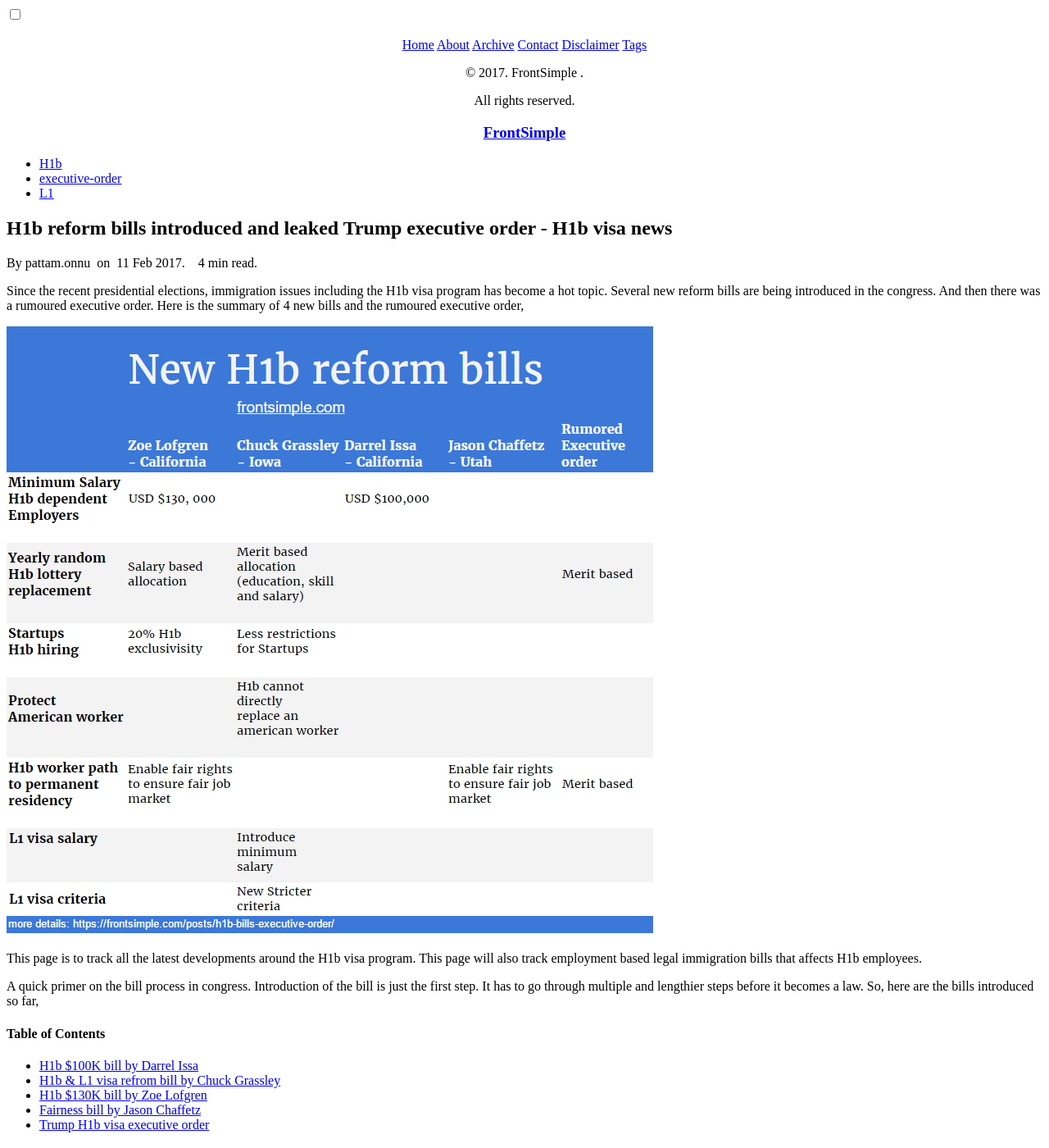
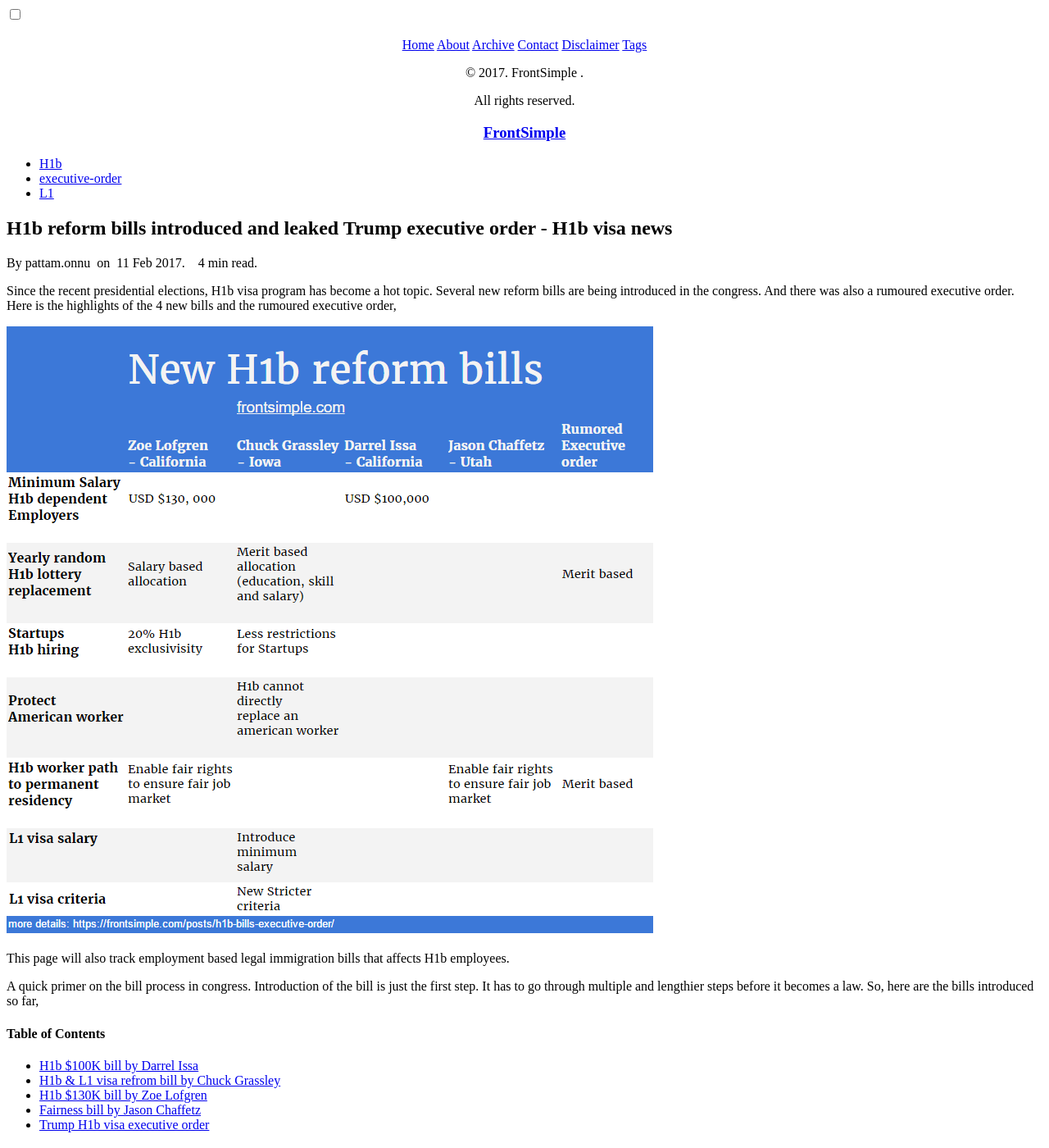
Before and after one commit to gitforwork2/gitforwork.github.io, a Jekyll site: the page built from _posts/2017-02-09-h1b-bills-executive-order.md, in a window 1280 px wide and 1400 px high. Shown: the whole window at 82% size. Built offline with Jekyll 4.4.1, drawn with Linux system fonts in a browser that asks for light colours; nearby versions of some CDN libraries; comment, search, counter and statistics services are not loaded.

Commit message:
Update 2017-02-09-h1b-bills-executive-order.md

```diff
--- a/_posts/2017-02-09-h1b-bills-executive-order.md
+++ b/_posts/2017-02-09-h1b-bills-executive-order.md
@@ -7,12 +7,11 @@ comments: true
 description: Details about H1b reform bills introduced. Also about leaked Trump executive order. Zoe Lofgren and Chuck Grassley bill details
 ---
 
-Since the recent presidential elections, immigration issues including the H1b visa program has become a hot topic.
-Several new reform bills are being introduced in the congress. And then there was a rumoured executive order. Here is the summary of 4 new bills and the rumoured executive order,
+Since the recent presidential elections, H1b visa program has become a hot topic. Several new reform bills are being introduced in the congress. And there was also a rumoured executive order. Here is the highlights of the 4 new bills and the rumoured executive order,
 
 ![New H1b bills](/assets/images/posts/h1b-new-bills-v1.1.PNG)
 
-This page is to track all the latest developments around the H1b visa program.  This page will also track employment based legal immigration bills that affects H1b employees.
+This page will also track employment based legal immigration bills that affects H1b employees.
 
 A quick primer on the bill process in congress. Introduction of the bill is just the first step. It has to go through multiple and lengthier steps before it becomes a law. So, here are the bills introduced so far,
 
```
